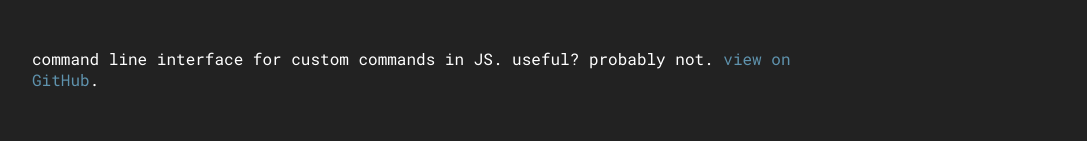
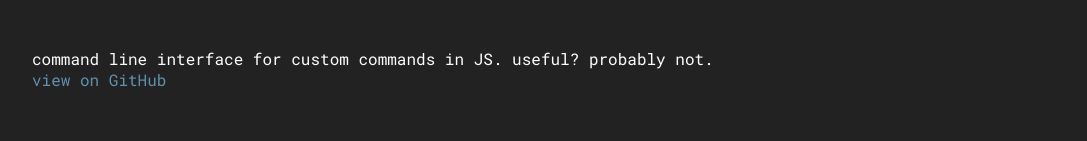
Before and after one commit to muratkemaldar/komandojs, a website: page index.html in a window 1280 px wide. Shown: the part 250-391 px from the top of the page, without its empty margins (96-1183 px from the left). Drawn offline with Linux system fonts and the light colour scheme.

Commit message:
demo link

```diff
--- a/index.html
+++ b/index.html
@@ -19,8 +19,8 @@
 		<header>
 			<img src="komando.png" class="icon">
 			<h1>komandojs</h1>
-			<p>command line interface for custom commands in JS. useful? probably not.
-			<a style="text-decoration: none; color: #5f93ae;" href="https://github.com/muratkemaldar/komandojs">view on GitHub</a>.
+			<p>command line interface for custom commands in JS. useful? probably not. <br/>
+			<a style="text-decoration: none; color: #5f93ae;" href="https://github.com/muratkemaldar/komandojs">view on GitHub</a>
 		</p>
 
 		</header>
```
